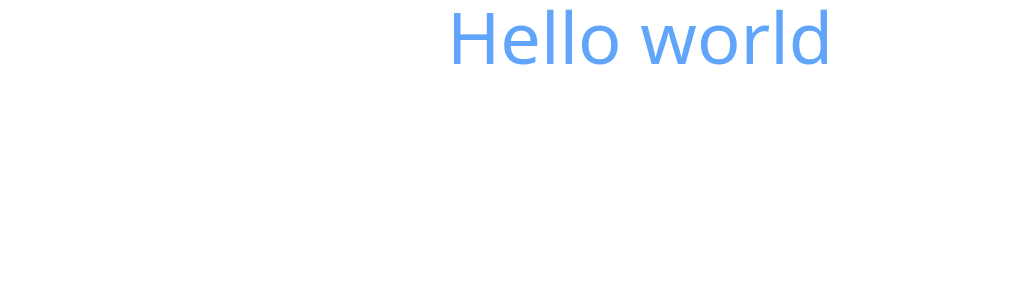
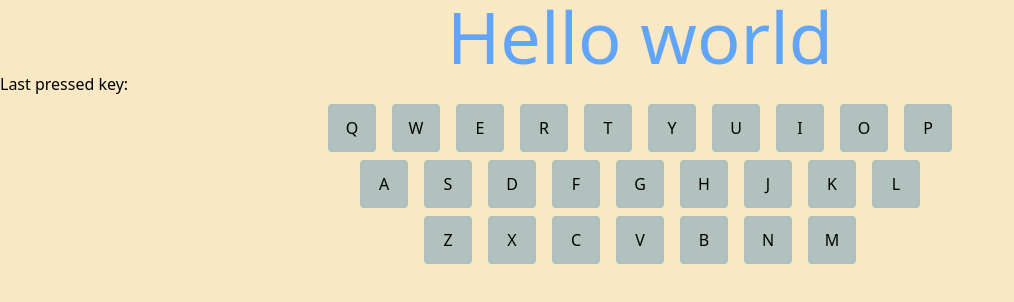
Before and after one commit to michaelwu2004/DoodleBet, a React (Create React App) app: page / in a window 1280 px wide. Shown: the top 302 px of the page, without its empty margins (0-1014 px from the left). Built offline with nearby package versions, Linux system fonts and the light colour scheme.

Commit message:
Implement keyboard

```diff
--- /dev/null
+++ b/src/App.css
@@ -0,0 +1,3 @@
+.root {
+  background-color: #F9E8C4;
+}
--- a/src/App.js
+++ b/src/App.js
@@ -1,11 +1,12 @@
 import Canvas from "./components/Canvas";
 import Home from "./components/Home";
+import './App.css'
 import './index.css'
 
 function App() {
   return (
-    <div>
-      <h1 className="text-7xl text-center text-blue-400"> Hello world </h1>
+    <div className="root h-screen w-screen">
+      <Home />
     </div>
   );
 }
--- a/src/components/Home.js
+++ b/src/components/Home.js
@@ -1,9 +1,59 @@
-import React from 'react'
+import React, { useEffect, useState } from 'react'
+
 
 function Home() {
+
   return (
-    <div class=''>Home</div>
+    <div class=''>
+
+      <h1 className="text-7xl text-center text-blue-400"> Hello world </h1>
+      <KeyBoard />
+    </div>
   )
 }
 
+const KeyBoard = () => {
+  const [pressedKey, setPressedKey] = useState('');
+
+  const handleKeyDown = (e) => {
+    setPressedKey(e.key.toUpperCase());
+    console.log(e.key.toUpperCase());
+  }
+
+  const handleKeyUp = (e) => {
+    setPressedKey("");
+  }
+
+
+  useEffect(() => {
+    window.addEventListener('keydown', handleKeyDown);
+    window.addEventListener('keyup', handleKeyUp);
+    return () => {
+      window.removeEventListener('keydown', handleKeyDown);
+      window.removeEventListener('keyup', handleKeyUp);
+    };
+  })
+
+  const firstRow = ['Q', 'W', 'E', 'R', 'T', 'Y', 'U', 'I', 'O', 'P']
+  const secondRow = ['A', 'S', 'D', 'F', 'G', 'H', 'J', 'K', 'L']
+  const thirdRow = ['Z', 'X', 'C', 'V', 'B', 'N', 'M']
+  const keyboard = [firstRow, secondRow, thirdRow]
+  return (
+    <div>
+      <div> Last pressed key: {pressedKey} </div>
+      <div>
+        {keyboard.map((row, rowIndex) => (
+          <div key={rowIndex} className='flex flex-row space-x-4 m-2 justify-center'>
+            {row.map((key, keyIndex) => (
+              <button key={keyIndex} className={`ash-gray rounded p-2 w-12 h-12 key-button ${key == pressedKey ? 'pressed' : ''}`}>
+                {key}
+              </button>
+            ))}
+          </div>
+        ))}
+      </div>
+    </div>
+  );
+}
+
 export default Home
--- a/src/index.css
+++ b/src/index.css
@@ -1,3 +1,35 @@
 @tailwind base;
 @tailwind components;
 @tailwind utilities;
+
+.dutch-white {
+  background-color: #F9E8C4;
+}
+
+.lapis-laz {
+  background-color: #31698E;
+}
+
+.honeydew {
+  background-color: #D7E2D5;
+}
+
+.indigo-dye {
+  background-color: #254666;
+}
+
+.ash-gray {
+  background-color: #B1C1BD;
+}
+
+.key-button {
+  transition: background-color 0.3s ease;
+}
+
+.key-button:hover {
+  background-color: darkgray;
+}
+
+.pressed {
+  background-color: rgb(70, 64, 64);
+}
```
